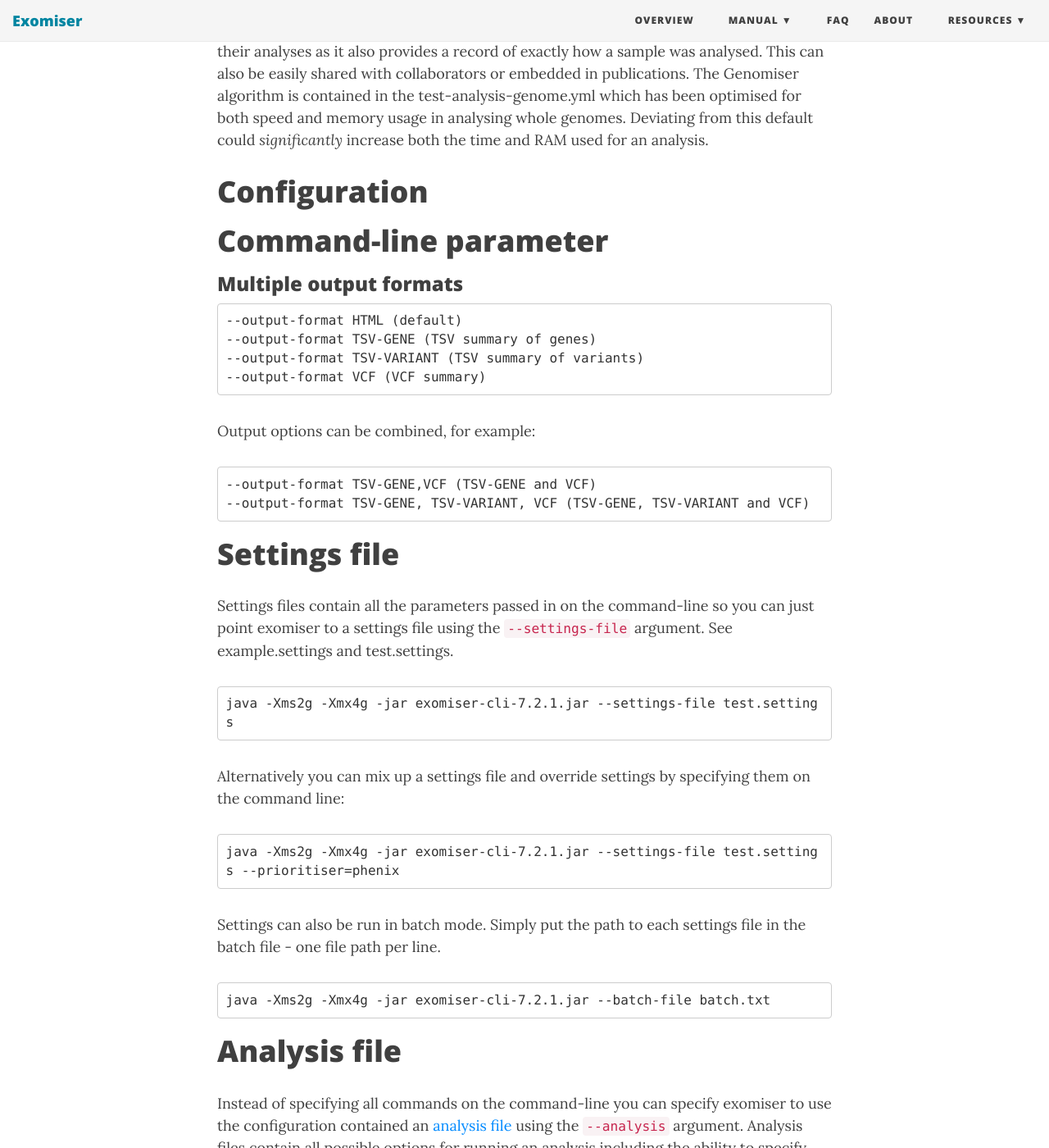
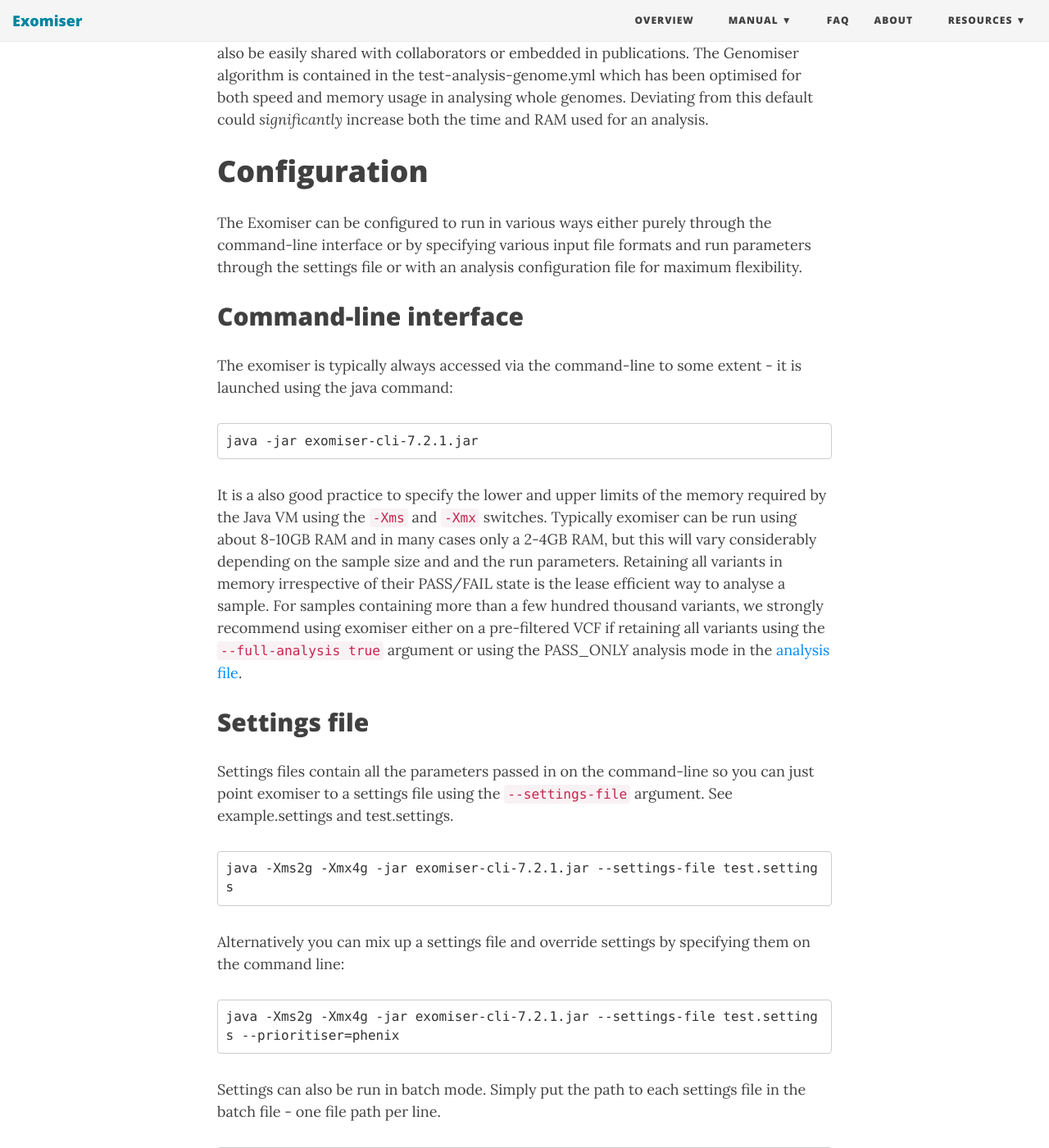
Before and after one commit to exomiser/Exomiser, a Jekyll site: the page built from manual/7/exomiser.md, in a window 1280 px wide and 1400 px high, scrolled down 681 px. Shown: the whole window at 82% size. Built offline with Jekyll 4.4.1, drawn with Linux system fonts in a browser that asks for light colours; nearby versions of some CDN libraries; some of the changed text lies outside the part shown.

Commit message:
Changed headings in exomiser.md. Added cli_config.md

````diff
--- a/manual/7/exomiser.md
+++ b/manual/7/exomiser.md
@@ -11,23 +11,19 @@
 
 # Configuration
 
-# Command-line parameter
+The Exomiser can be configured to run in various ways either purely through the command-line interface or by specifying various input file formats and run parameters through the settings file or with an analysis configuration file for maximum flexibility.
 
+## Command-line interface
 
+The exomiser is typically always accessed via the command-line to some extent - it is launched using the java command:
 
-### Multiple output formats
+```
+java -jar exomiser-cli-{{ site.latest_7_version }}.jar
+```
 
-    --output-format HTML (default)
-    --output-format TSV-GENE (TSV summary of genes)
-    --output-format TSV-VARIANT (TSV summary of variants)
-    --output-format VCF (VCF summary)
+It is a also good practice to specify the lower and upper limits of the memory required by the Java VM using the `-Xms` and `-Xmx` switches. Typically exomiser can be run using about 8-10GB RAM and in many cases only a 2-4GB RAM, but this will vary considerably depending on the sample size and and the run parameters. Retaining all variants in memory irrespective of their PASS/FAIL state is the lease efficient way to analyse a sample. For samples containing more than a few hundred thousand variants, we strongly recommend using exomiser either on a pre-filtered VCF if retaining all variants using the `--full-analysis true` argument or using the PASS_ONLY analysis mode in the [analysis file](analysis-config).
 
-Output options can be combined, for example:
-
-    --output-format TSV-GENE,VCF (TSV-GENE and VCF)
-    --output-format TSV-GENE, TSV-VARIANT, VCF (TSV-GENE, TSV-VARIANT and VCF)
-
-# Settings file
+## Settings file
 
 Settings files contain all the parameters passed in on the command-line so you can just point exomiser to a settings file using the `--settings-file` argument. See example.settings and test.settings.
 
@@ -47,7 +43,7 @@
 java -Xms2g -Xmx4g -jar exomiser-cli-{{ site.latest_7_version }}.jar --batch-file batch.txt
 ```
 
-# Analysis file
+## Analysis file {#analysis-config}
 
 Instead of specifying all commands on the command-line you can specify exomiser to use the configuration contained an [analysis file](../analysis_file_config) using the `--analysis` argument.
 Analysis files contain all possible options for running an analysis including the ability to specify variant frequency
````
Also changed, not shown: manual/7/cli_config.md (added, +17 -0 lines).
